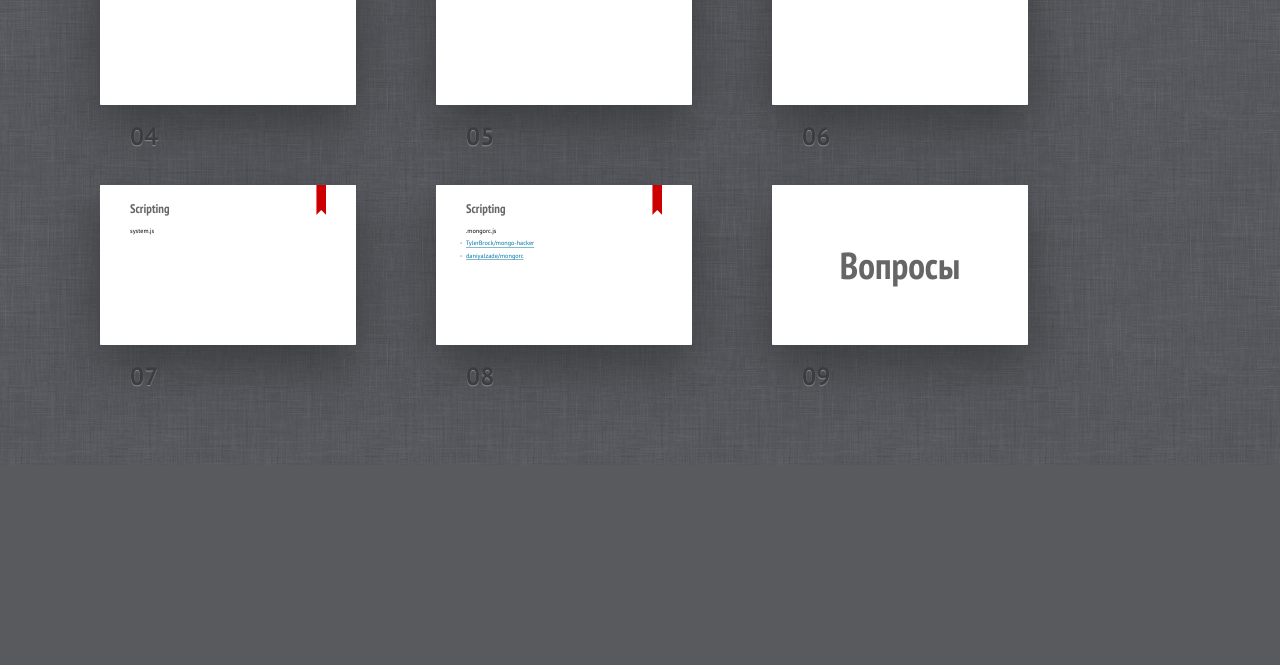
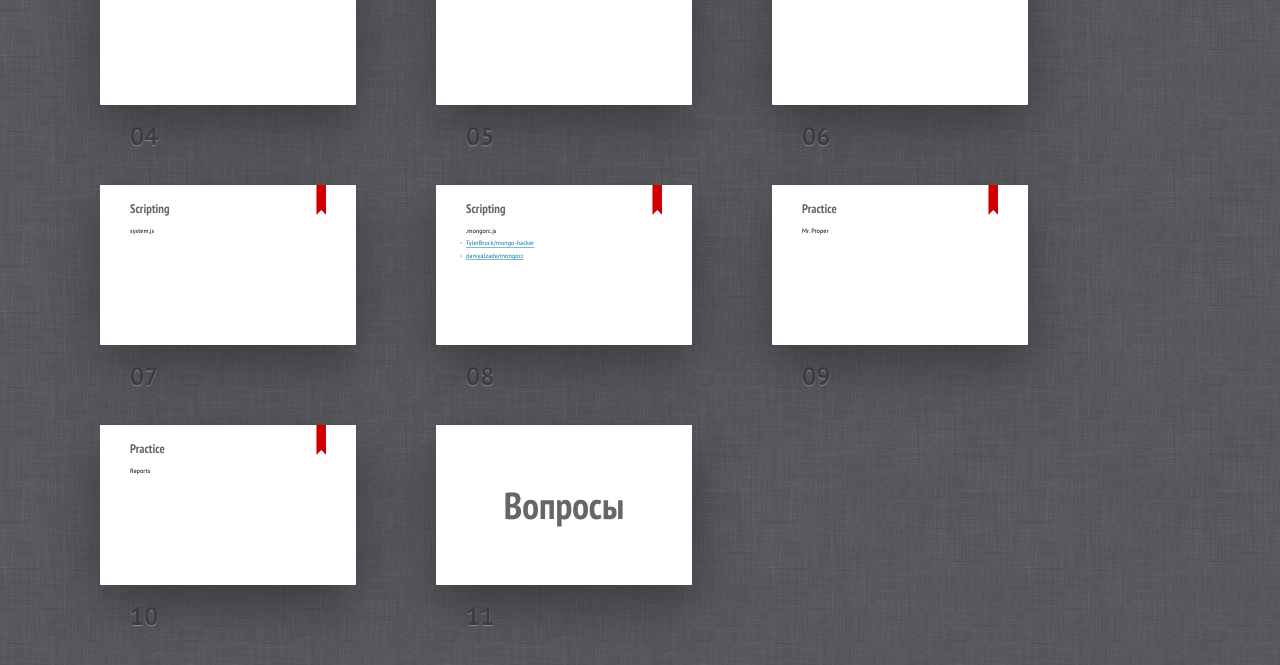
Before and after one commit to dotCypress/hotcode, a plain HTML site: page index.html in a window 1280 px wide. Shown: the part 525-1190 px from the top of the page. Before the commit the page ends 990 px from the top, so only its background shows below. Drawn offline with Linux system fonts and the light colour scheme.

Commit message:
Practice slides

```diff
--- a/index.html
+++ b/index.html
@@ -116,7 +116,20 @@
         <li><a href="https://github.com/daniyalzade/mongorc">daniyalzade/mongorc</a></li>
       </ul>
     </div>
-  </section><section class="slide shout">
+  </section>
+  <section class="slide">
+    <div>
+      <h2>Practice</h2>
+      <h3>Mr. Proper</h3>
+    </div>
+  </section>
+  <section class="slide">
+    <div>
+      <h2>Practice</h2>
+      <h3>Reports</h3>
+    </div>
+  </section>
+  <section class="slide shout">
     <div>
       <h2>Вопросы</h2>
     </div>
```
